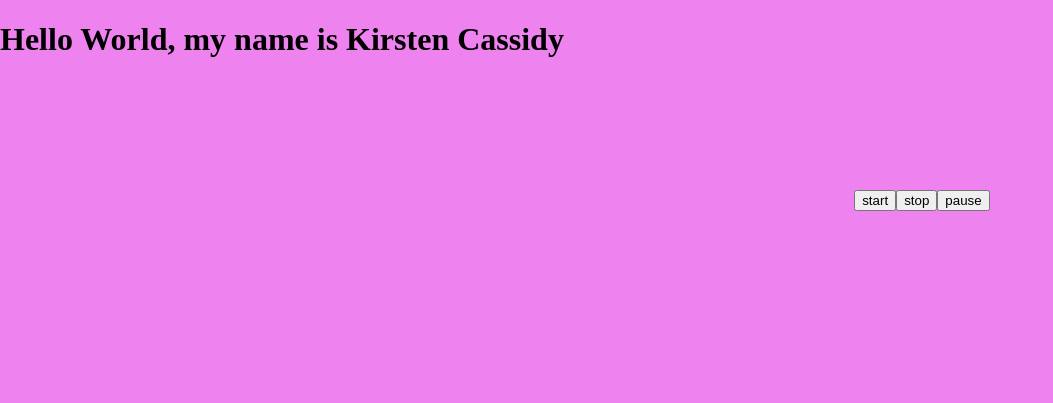
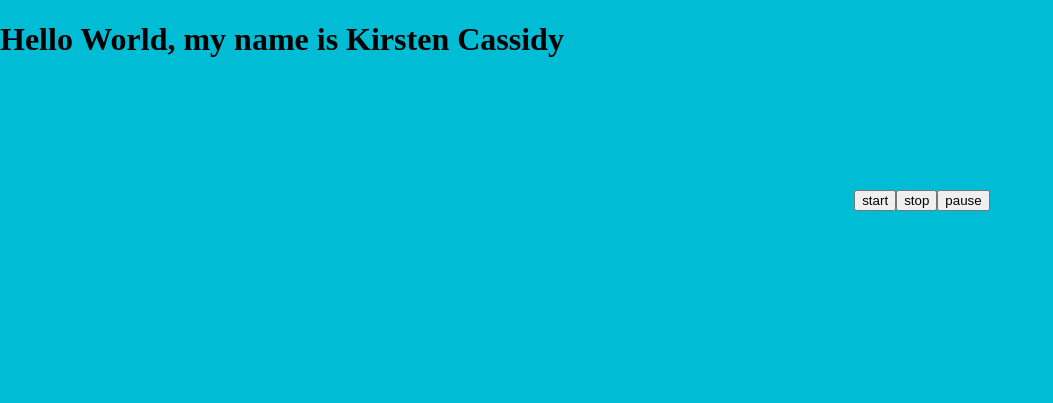
Before and after one commit to mantismamita/Capstone, a plain HTML site: page app/index.html in a window 1280 px wide. Shown: the whole page, without its empty margins (0-1053 px from the left). Drawn offline with Linux system fonts and the light colour scheme.

Commit message:
changes background color to check continuous deployment

```diff
--- a/app/assets/style.css
+++ b/app/assets/style.css
@@ -1,5 +1,5 @@
 body {
-  background: violet;
+  background: #00BCD4;
   margin: 0 auto;
   display: flex;
 }
```
